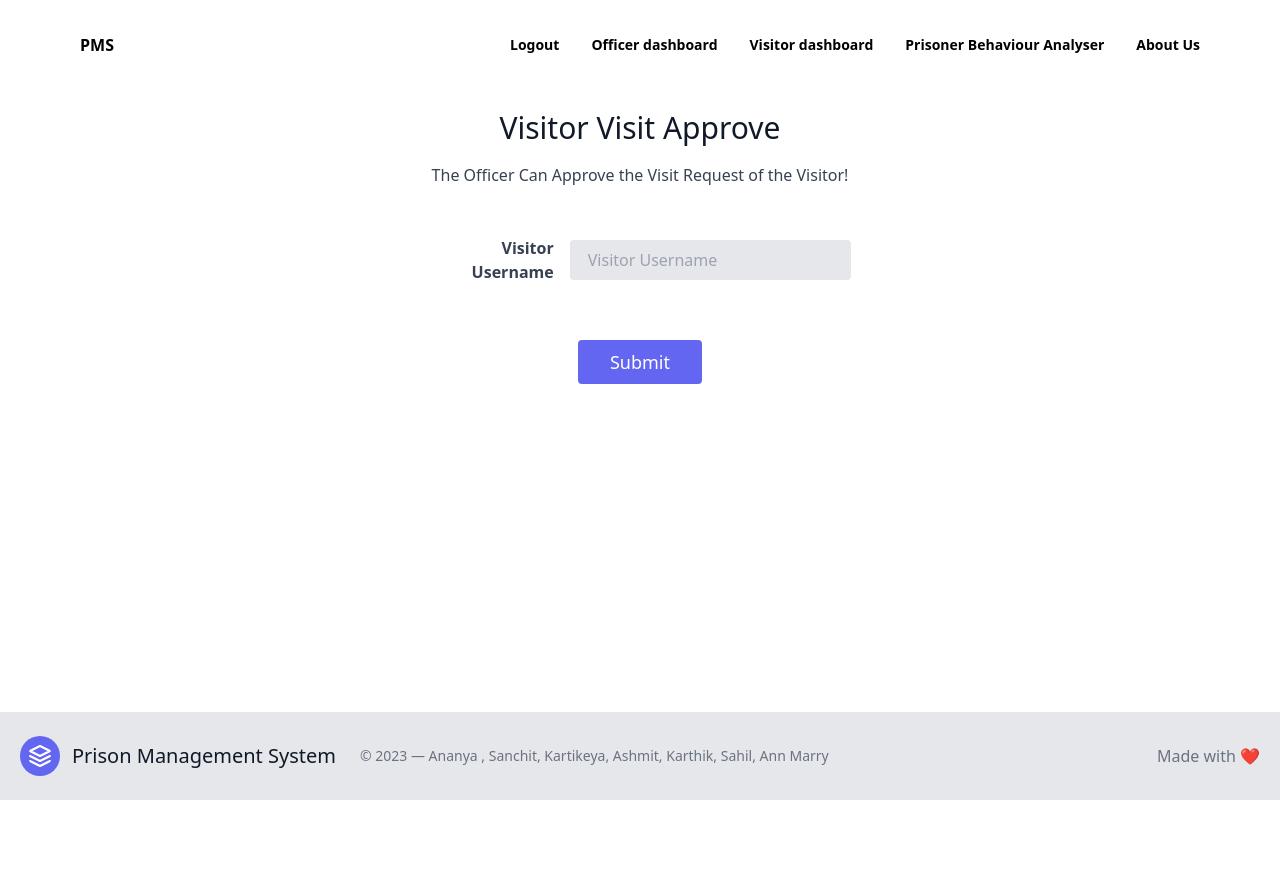
After one commit to kartikeya47/Prison-Management-System, a PHP site: page /visit_approval.php in a window 1280 px wide. The commit adds this page. Run offline with PHP 8.4, Linux system fonts and the light colour scheme; the visitor is signed in with stand-in values (Sample User, id 1); some libraries are stand-ins or nearby versions.

Commit message:
Bug Fixes

```diff
--- a/includes/dbh.inc.php
+++ b/includes/dbh.inc.php
@@ -1,6 +1,6 @@
 <?php
 
-$servername="localhost";
+$servername="localhost:4306";
 $dBUsername="root";
 $dBPassword="";
 $dBName="prisondb";
--- a/includes/visitor_request_view.inc.php
+++ b/includes/visitor_request_view.inc.php
@@ -31,6 +31,7 @@
               <tr>
                 <th class="w-1/8 px-8 py-2">Prisoner ID</th>
                 <th class="w-1/8 px-8 py-2">Visitor Username</th>
+                <th class="w-1/8 px-8 py-2">Request Status</th>
               </tr>
             </thead>
             <tbody>
@@ -41,6 +42,7 @@
               <tr>
                 <td class="border px-4 py-2"><?php echo$row['pid']."<br>";?></td>
                 <td class="border px-4 py-2"><?php echo$row['vuname']."<br>";?></td>
+                <td class="border px-4 py-2"><?php echo$row['status']."<br>";?></td>
               </tr>
 
 
--- /dev/null
+++ b/visit_approval.php
@@ -0,0 +1,66 @@
+<?php
+require "./header.php";
+    if(isset($_SESSION['userUidOfficer'])){
+      if(isset($_GET['error'])){
+        if($_GET['error']=="emptyfields"){
+          echo'<h2 class="mt-6 text-center text-3xl leading-9 font-extrabold text-red-600">
+           Empty fields!!
+           </h2>';
+        }elseif($_GET['error']=="sqlerror"){
+          echo'<h2 class="mt-6 text-center text-3xl leading-9 font-extrabold text-red-600">
+          sql database connection error!!
+          </h2>';
+        }elseif($_GET['error']=="success"){
+          echo'<h2 class="mt-6 text-center text-3xl leading-9 font-extrabold text-green-600">
+          Visit Approved successfully!!
+          </h2>';
+        }
+
+      }
+      echo'
+      <form action="includes/visit_approval.inc.php" method="post" >
+    <div class="flex flex-col h-screen">
+    <section class="text-gray-700 body-font relative flex-grow">
+    <div class="container px-5 my-5 mx-auto">
+      <div class="flex flex-col text-center w-full mb-12">
+        <h1
+          class="sm:text-3xl text-2xl font-medium title-font mb-4 text-gray-900"
+        >
+        Visitor Visit Approve
+        </h1>
+        <p class="lg:w-2/3 mx-auto leading-relaxed text-base">
+          The Officer Can Approve the Visit Request of the Visitor!
+        </p>
+      </div>
+    </div>
+    <div class="container px-5 my-5 mx-auto md:flex md:justify-center mb-6">
+    <form class="w-full max-w-sm md:items-center">
+      <div class="md:flex md:items-center mb-6">
+        <div class="md:w-1/3">
+          <label class="block text-gray-700 font-bold md:text-right mb-1 md:mb-0 pr-4" for="inline-full-name">
+            Visitor Username
+          </label>
+        </div>
+        <div class="md:w-2/3">
+          <input class="bg-gray-200 appearance-none border-2 border-gray-200 rounded w-full py-2 px-4 text-gray-700 leading-tight focus:outline-none focus:bg-white focus:outline-none focus:border-indigo-500" id="inline-full-name" type="text" placeholder="Visitor Username" name="vuname">
+        </div>
+      </div>
+    </form>
+    </div>
+    <div class="p-2 w-full">
+      <button
+      name="visitor_approval_btn" class="flex mx-auto text-white bg-indigo-500 border-0 py-2 px-8 focus:outline-none hover:bg-indigo-600 rounded text-lg"
+      >
+        Submit
+      </button>
+    </div>
+    </section>
+    </form>
+    ';}else{
+      header("Location: ./failure.php");
+            exit();
+
+    }
+    require "./footer.php";
+    ?>
+</div>
--- a/visitor_request_view.php
+++ b/visitor_request_view.php
@@ -46,7 +46,7 @@
               <tr>
                 <th class="w-1/4 px-4 py-2">Prisoner ID</th>
                 <th class="w-1/4 px-5 py-2">Visitor Username</th>
-
+                <th class="w-1/4 px-5 py-2">Request Status</th>
 
               </tr>
             </thead>
@@ -58,6 +58,7 @@
               <tr>
                 <td class="border px-4 py-2"><?php echo"PRI".$row['pid']."<br>";?></td>
                 <td class="border px-4 py-2"><?php echo$row['vuname']."<br>";?></td>
+                <td class="border px-4 py-2"><?php echo$row['status']."<br>";?></td>
               </tr>
 
         <?php }?>
```
Also changed, not shown: includes/leave_apply.inc.php (+4 -3 lines), includes/visit_approval.inc.php (added, +22 -0 lines), officer-dashboard.php (+17 -0 lines), view_visit_request_status.php (added, +66 -0 lines), visitor-dashboard.php (+20 -2 lines).
